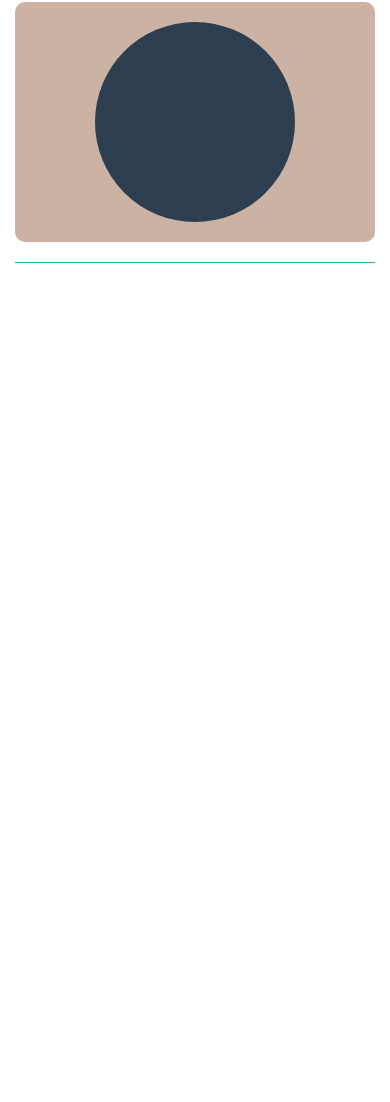
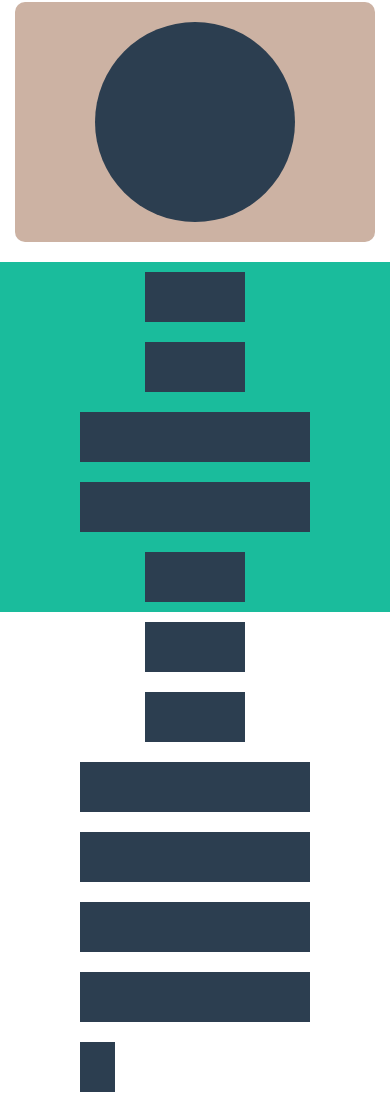
Before and after one commit to Isabella18081996/html-css-bootstrap-freelancer, a plain HTML site: page index.html in a window 390 px wide. Shown: the part 1858-2960 px from the top of the page. Before the commit the page ends 2125 px from the top, so only its background shows below. Drawn offline with nearby package versions, Linux system fonts and the light colour scheme.

Commit message:
manca footer e responsive

```diff
--- a/css/style.css
+++ b/css/style.css
@@ -91,9 +91,81 @@ header{
 
 /* ABOUT */
 
-.about{
+section{
   background-color: #1ABC9C;
 }
 
+.titolo-about{
+  height: 50px;
+  background-color: #2C3E50;
+  margin-top: 10px;
+  margin-bottom: 10px;
+
+}
+
+.stella-about{
+  height: 50px;
+  background-color: #2C3E50;
+  margin-top: 10px;
+  margin-bottom: 10px;
+}
+
+.p-about{
+  height: 50px;
+  background-color: #2C3E50;
+  margin-top: 10px;
+  margin-bottom: 10px;
+}
+
+.button-about{
+  height: 50px;
+  background-color: #2C3E50;
+  margin-top: 10px;
+  margin-bottom: 10px;
+}
 
 /* /ABOUT */
+
+/* CONTACT */
+.titolo-contact{
+  height: 50px;
+  background-color: #2C3E50;
+  margin-top: 10px;
+  margin-bottom: 10px;
+
+}
+
+.stella-contact{
+  height: 50px;
+  background-color: #2C3E50;
+  margin-top: 10px;
+  margin-bottom: 10px;
+}
+
+.name-contact{
+  height: 50px;
+  background-color: #2C3E50;
+  margin-top: 10px;
+  margin-bottom: 10px;
+}
+
+.email-contact{
+  height: 50px;
+  background-color: #2C3E50;
+  margin-top: 10px;
+  margin-bottom: 10px;
+}
+
+.phone-contact{
+  height: 50px;
+  background-color: #2C3E50;
+  margin-top: 10px;
+  margin-bottom: 10px;
+}
+
+.message-contact{
+  height: 50px;
+  background-color: #2C3E50;
+  margin-top: 10px;
+  margin-bottom: 10px;
+}
--- a/index.html
+++ b/index.html
@@ -99,33 +99,94 @@
         </div>
       </div>
 
+      <section>
+        <div class="container">
+          <div class="row">
+            <div class="col-xs-4 col-xs-offset-4">
+              <div class="titolo-about"></div>
+            </div>
+          </div>
+
+          <div class="row">
+            <div class="col-xs-4 col-xs-offset-4">
+              <div class="stella-about"></div>
+            </div>
+          </div>
+
+          <div class="row">
+            <div class="col-xs-8 col-xs-offset-2">
+              <div class="p-about"></div>
+            </div>
+          </div>
+
+          <div class="row">
+            <div class="col-xs-8 col-xs-offset-2">
+              <div class="p-about"></div>
+            </div>
+          </div>
+
+          <div class="row">
+            <div class="col-xs-4 col-xs-offset-4">
+              <div class="button-about"></div>
+            </div>
+          </div>
+        </div>
+      </section>
+
+      <!-- CONTACT -->
       <div class="container">
-        <div class="about">
-          <div class="row">
-            <div class="col-xs-10 .col-xs-offset-1"></div>
-            </div>
+        <div class="row">
+          <div class="col-xs-4 col-xs-offset-4">
+            <div class="titolo-contact"></div>
+          </div>
+        </div>
 
-            <div class="col-xs-10 .col-xs-offset-1"></div>
-            </div>
+        <div class="row">
+          <div class="col-xs-4 col-xs-offset-4">
+            <div class="stella-contact"></div>
+          </div>
+        </div>
 
-            <div class="col-xs-10 .col-xs-offset-1"></div>
-            </div>
+        <div class="row">
+          <div class="col-xs-8 col-xs-offset-2">
+            <div class="name-contact"></div>
+          </div>
+        </div>
 
-            <div class="col-xs-10 .col-xs-offset-1"></div>
-            </div>
+        <div class="row">
+          <div class="col-xs-8 col-xs-offset-2">
+            <div class="email-contact"></div>
+          </div>
+        </div>
 
-            <div class="col-xs-10 .col-xs-offset-1"></div>
-            </div>
+        <div class="row">
+          <div class="col-xs-8 col-xs-offset-2">
+            <div class="phone-contact"></div>
+          </div>
+        </div>
 
+        <div class="row">
+          <div class="col-xs-8 col-xs-offset-2">
+            <div class="message-contact"></div>
+          </div>
+        </div>
+
+        <div class="row">
+          <div class="col-xs-2 col-xs-offset-2">
+            <div class="button-about"></div>
+          </div>
         </div>
       </div>
 
+      <!-- /CONTACT -->
+    </main>
+    <!-- /MAIN -->
 
 
+    <!-- FOOTER -->
+    <!-- /FOOTER -->
 
 
-    </main>
-    <!-- /MAIN -->
 
     <!-- jQuery (necessary for Bootstrap's JavaScript plugins) -->
     <script
```
